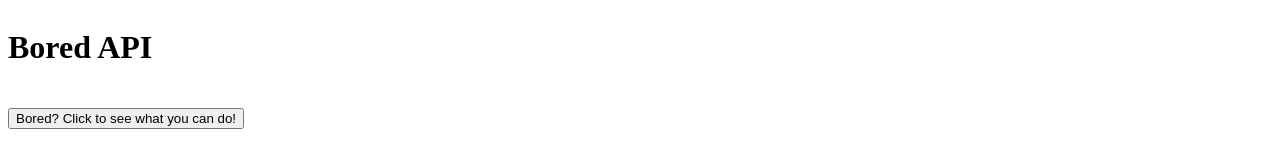
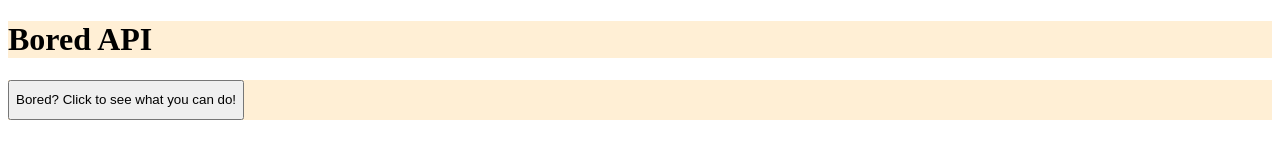
Before and after one commit to YunaHan53/bored-api-app, a React app: page / in a window 1280 px wide. Built offline with nearby package versions, Linux system fonts and the light colour scheme.

Commit message:
Added styling components

```diff
--- a/css/index.css
+++ b/css/index.css
@@ -1,4 +1,6 @@
 .container {
   display: flex;
   align-content: center;
+  text-align: center;
+  background-color: papayawhip;
 }
--- a/index.html
+++ b/index.html
@@ -8,9 +8,7 @@
   </head>
   <body>
     <header>
-      <div class="container">
-      <h1 class="logo">Bored API</h1>
-      </div>
+      <h1 class="logo container">Bored API</h1>
     </header>
 
     <div id="root"></div>
--- a/js/App.js
+++ b/js/App.js
@@ -20,9 +20,9 @@ const App = props => {
 
 
   return (
-    <div>
+    <div className="container">
       <h2>{activity}</h2>
-      <button onClick={() => getActivity()}>
+      <button className="btn" onClick={() => getActivity()}>
         Bored? Click to see what you can do!
       </button>
     </div>
--- a/package.json
+++ b/package.json
@@ -12,7 +12,8 @@
     "core-js": "^3.6.5",
     "gh-pages": "^2.2.0",
     "react": "^16.13.1",
-    "react-dom": "^16.13.1"
+    "react-dom": "^16.13.1",
+    "styled-components": "^5.1.1"
   },
   "devDependencies": {
     "parcel": "^2.0.0-alpha.3.2",
```
Also changed, not shown: js/Wrapper.js (added, +17 -0 lines), 1 other file.
